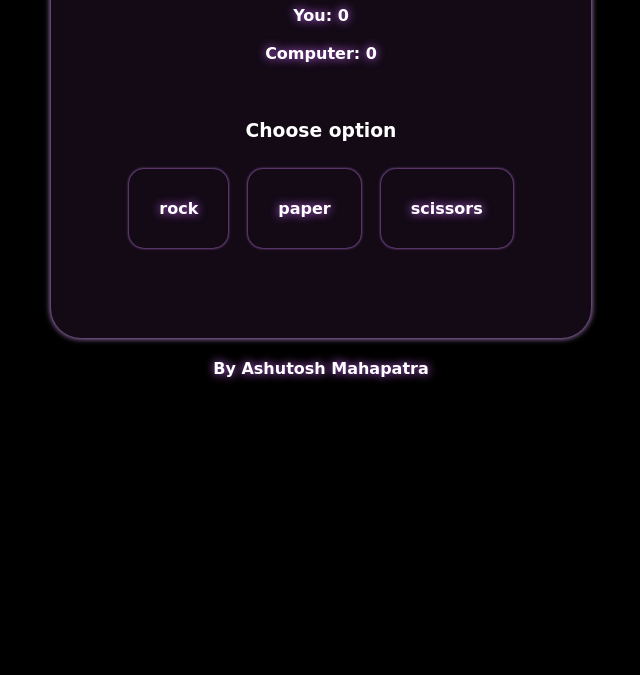
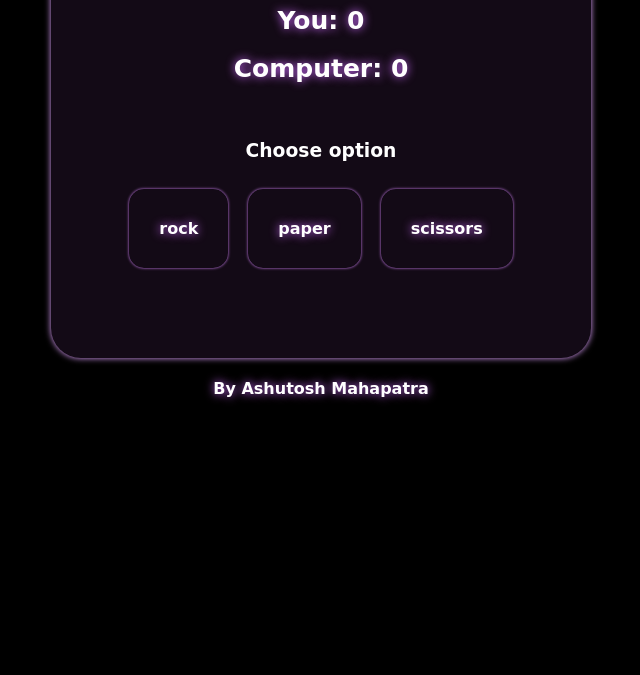
Before and after one commit to AM-ash-OR-AM-I/am-ash-or-am-i.github.io, a plain HTML site: page index.html in a window 1280 px wide. Shown: the part 125-800 px from the top of the page, without its empty margins (319-959 px from the left). Drawn offline with nearby package versions, Linux system fonts and the light colour scheme.

Commit message:
Update index.html

```diff
--- a/index.html
+++ b/index.html
@@ -31,6 +31,13 @@
             border-radius: 15px;
             box-shadow: 0 0px 3px 0 rgb(215, 135, 255);
             transition: box-shadow 0.2s;
+        }
+
+        #user-score{
+            font-size: 25px;
+        }
+        #pc-score{
+            font-size: 25px;
         }
 
         .center-align {
```
